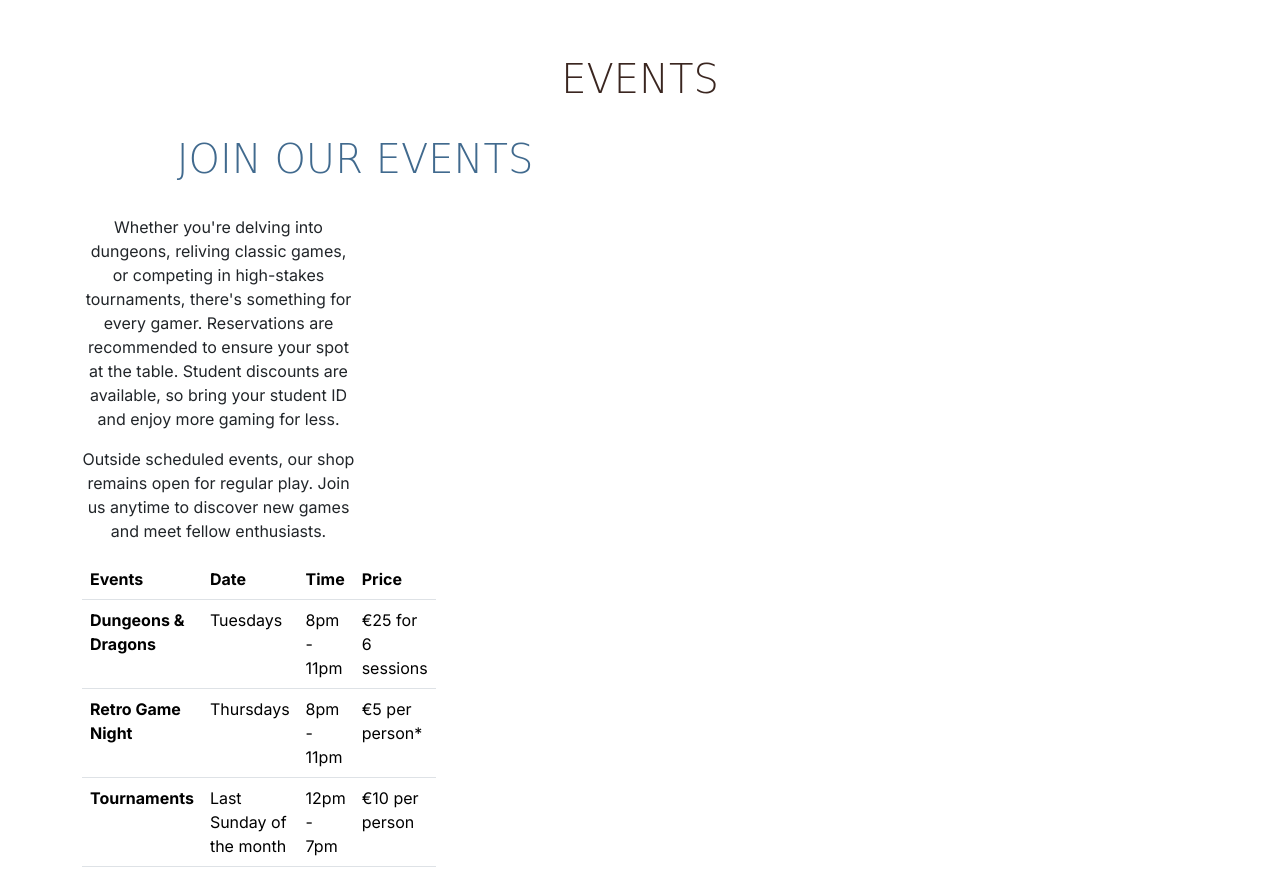
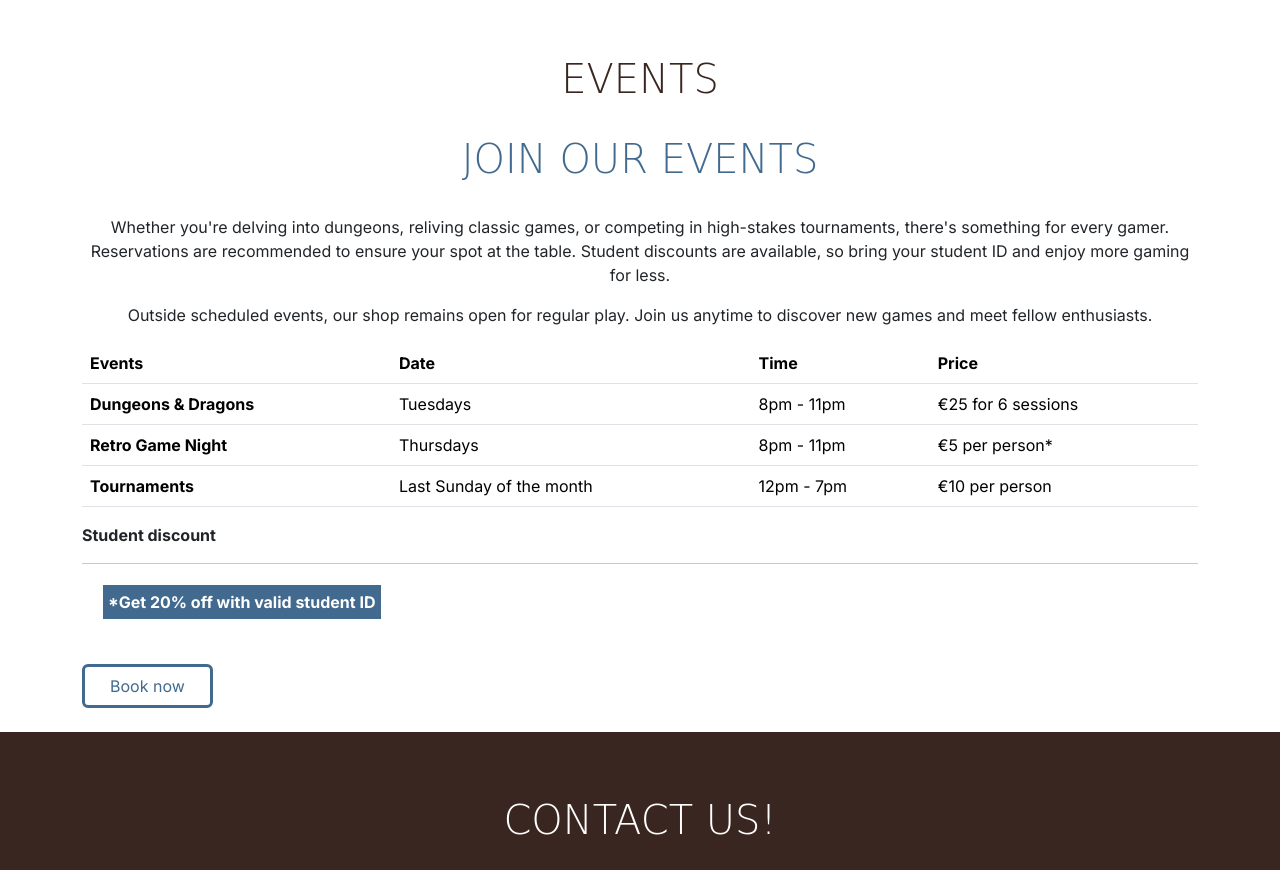
Before and after one commit to Mariama-ny21/boardwalk-games-v1, a plain HTML site: page index.html in a window 1280 px wide. Shown: the part 1160-2030 px from the top of the page. Drawn offline with nearby package versions, Linux system fonts and the light colour scheme; a web font is replaced by a local one.

Commit message:
Update the Event section so that it is responsive

```diff
--- a/index.html
+++ b/index.html
@@ -200,10 +200,10 @@
                 <div class="col-12">
                     <h2 class="display-6 text-center">Events</h2>
                 </div>
-                <div class="col-12 col-xl-6">
+                <div class="col-12">
                     <div>
                         <h2 class="display-6 text-center sub-heading-color">Join our events</h2>
-                        <div class="col-12 col-xl-6 text-center">
+                        <div class="col-12 text-center">
                             <p>
                                 Whether you're delving into dungeons, reliving classic games,
                                 or competing in high-stakes tournaments, there's something for every gamer.
@@ -216,7 +216,7 @@
                             </p>
                         </div>
                     </div>
-                    <div class="col-12 col-xl-6">
+                    <div class="col-12">
                         <table class="table table-hover">
                             <thead>
                                 <tr>
```
